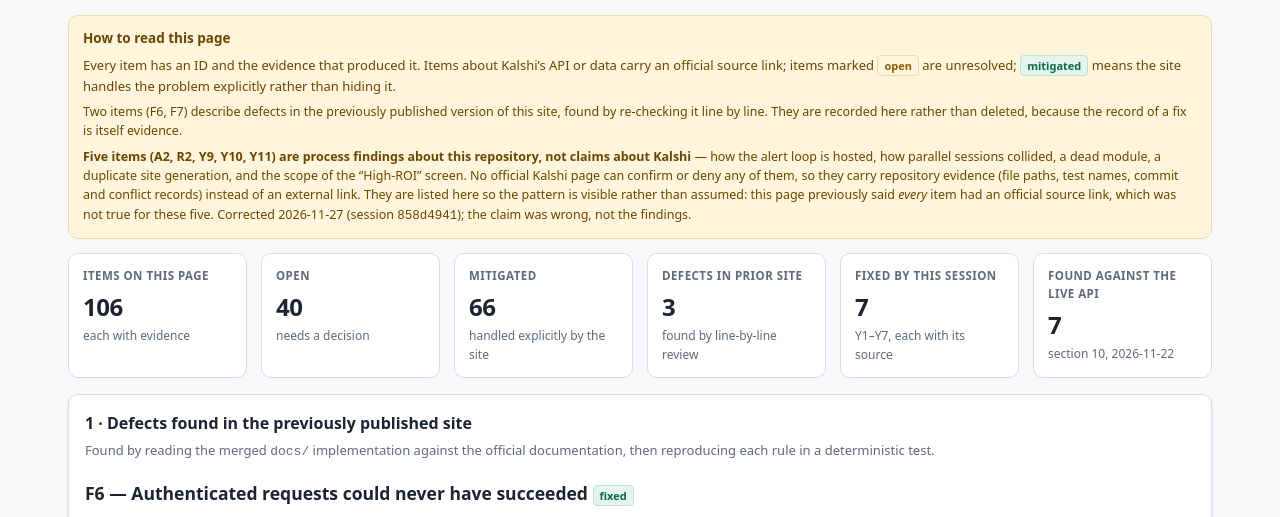
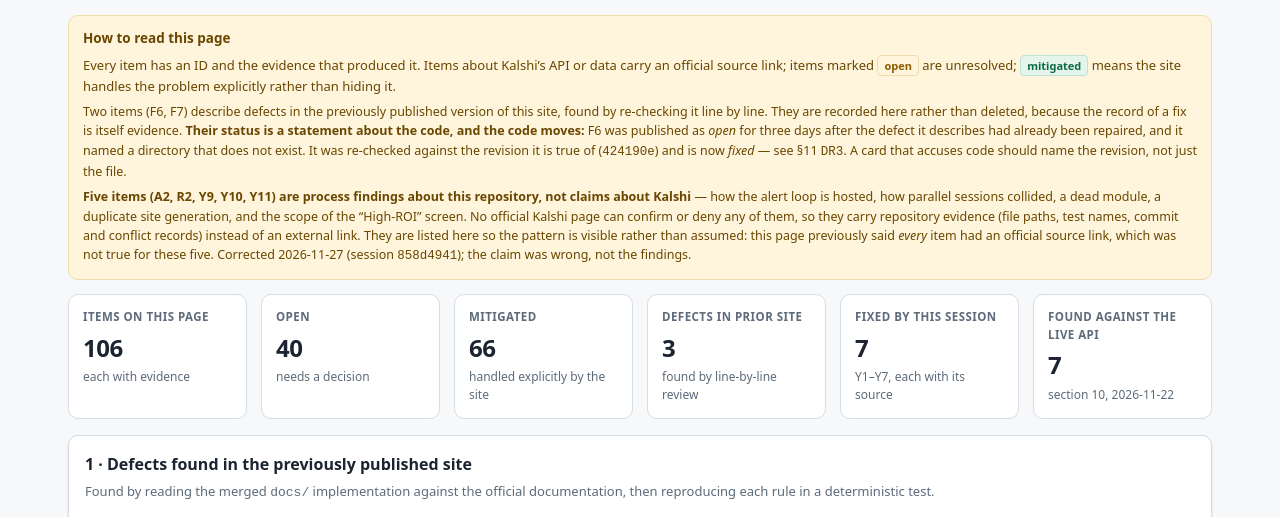
Before and after one commit to kanlerxz87-cyber/KalshiDash2, a plain HTML site: page flagged.html in a window 1280 px wide. Shown: the part 266-783 px from the top of the page. Drawn offline with Linux system fonts and the light colour scheme.

Commit message:
docs(flagged): the how-to-read panel no longer says F6/F7 are merely 'recorded'
It said two items describe defects in the previously published version, without saying
their status can go stale. F6's did. Panel now names the failure mode and points at DR3.

Co-authored-by: arena-agent <297053741+arena-agent@users.noreply.github.com>

```diff
--- a/flagged.html
+++ b/flagged.html
@@ -27,7 +27,11 @@
     </p>
     <p style="margin:0" class="small">Two items (F6, F7) describe defects in the previously published version
       of this site, found by re-checking it line by line. They are recorded here rather than deleted, because
-      the record of a fix is itself evidence.</p>
+      the record of a fix is itself evidence. <strong>Their status is a statement about the code, and the code
+      moves:</strong> F6 was published as <em>open</em> for three days after the defect it describes had already
+      been repaired, and it named a directory that does not exist. It was re-checked against the revision it is
+      true of (<code>424190e</code>) and is now <em>fixed</em> — see §11 <code>DR3</code>. A card that accuses code
+      should name the revision, not just the file.</p>
     <p style="margin:6px 0 0" class="small"><strong>Five items (A2, R2, Y9, Y10, Y11) are process findings
       about this repository, not claims about Kalshi</strong> &mdash; how the alert loop is hosted, how parallel
       sessions collided, a dead module, a duplicate site generation, and the scope of the &ldquo;High-ROI&rdquo;
```
